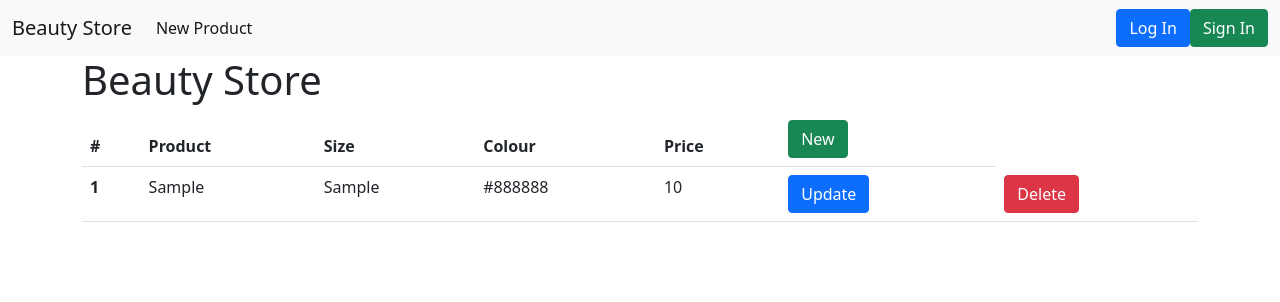
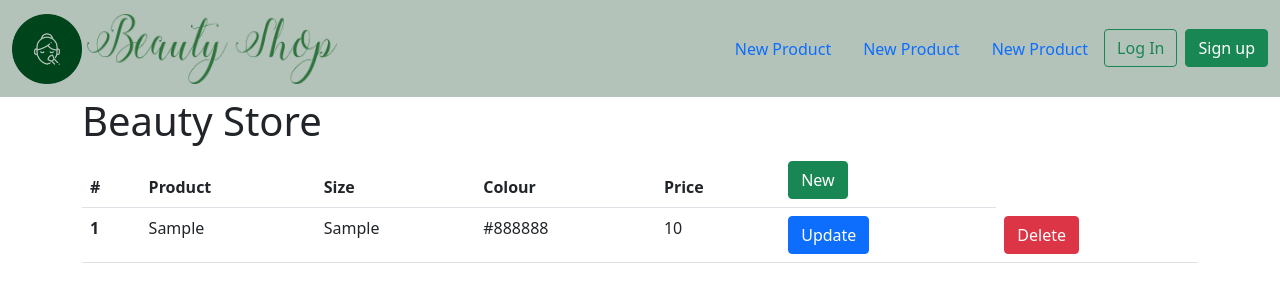
Before and after one commit to 21913/beautyshop, a PHP site: page /index.php in a window 1280 px wide. Shown: the top 302 px of the page. Run offline with PHP 8.4, Linux system fonts and the light colour scheme; tables that the repository leaves empty or names only in its code hold one stand-in row (values such as "Sample post").

Commit message:
added nav bar

```diff
--- a/NavBar.php
+++ b/NavBar.php
@@ -1,33 +1,48 @@
-<nav class="navbar navbar-expand-lg navbar-light bg-light">
+
+<nav class="navbar navbar-light" style="background-color: #B4C3BA;">
   <div class="container-fluid">
-    <a class="navbar-brand" href="index.php">Beauty Store</a>
-    <button class="navbar-toggler" type="button" data-bs-toggle="collapse" data-bs-target="#navbarSupportedContent" aria-controls="navbarSupportedContent" aria-expanded="false" aria-label="Toggle navigation">
-      <span class="navbar-toggler-icon"></span>
-    </button>
-    <div class="collapse navbar-collapse" id="navbarSupportedContent">
-      <ul class="navbar-nav me-auto mb-2 mb-lg-0">
+  <a class="navbar-brand" href="#">
+  <img src="assets/logo.png" alt="" width="70" height="70" class="d-inline-block align-text-top">
+  <img src="assets/Beauty.png" alt="" width="250" height="70" class="d-inline-block align-text-top">
+
+
+
+  <a class="navbar-brand" href="index.php"> </a>
+
+  <ul class="nav justify-content-end">
+   <li class="nav-item">
+          <a class="nav-link active" aria-current="page" href="NewProduct.php">New Product</a>
+        </li>
         <li class="nav-item">
           <a class="nav-link active" aria-current="page" href="NewProduct.php">New Product</a>
         </li>
-      </ul>
-      <form class="d-flex">
-        <?php
-          session_start();
-          if(isset($_SESSION) && isset($_SESSION['id'])){
-            echo  "<a class='btn disabled btn' href='#'>".$_SESSION['username']."</a>";
-            echo "<a class='btn btn-danger' href='LogOut.php'>Log Out</a>";
-          }
-          else{
-            echo "<a class='btn btn-primary' href='LogIn.php'>Log In</a>";
-            echo "<a class='btn btn-success' href='SignIn.php'>Sign In</a>";
-            session_destroy();
-          }
-        ?>
+        <li class="nav-item">
+          <a class="nav-link active" aria-current="page" href="NewProduct.php">New Product</a>
+        </li>
 
 
+    <?php
+        session_start();
 
+        if(isset($_SESSION) && isset($_SESSION['id'])){
+          echo "<li class='nav-item'>";
+          echo  "<a class='btn btn-outline-success me-2' href='#'>".$_SESSION['username']."</a>";
+          echo "</li>";
+          echo "<li class='nav-item'>";
+          echo "<a class='btn btn-danger' href='LogOut.php'>Log Out</a>";
+          echo "</li>";
 
-      </form>
-    </div>
+        }
+        else{
+          echo "<li class='nav-item '>";
+          echo "<a class='btn btn-outline-success me-2' href='LogIn.php'>Log In</a>";
+          echo "</li>";
+          echo "<li class='nav-item'>";
+          echo "<a class='btn btn-success' href='SignIn.php'>Sign up</a>";
+          echo "</li>";
+          session_destroy();
+        }
+      ?>
+        </ul>
   </div>
 </nav>
--- a/index.php
+++ b/index.php
@@ -16,7 +16,7 @@ $result = $conn->query($sql);
 </head>
 
 <body>
-    <?php include 'NavBar.php' ?>
+ <?php include 'NavBar.php' ?>
     <div class="container">
     <h1>Beauty Store </h1>
         <table class="table">
```
Also changed, not shown: README.MD, assets/Beauty.png (added), assets/background.jpg (added), assets/logo.png (added).
